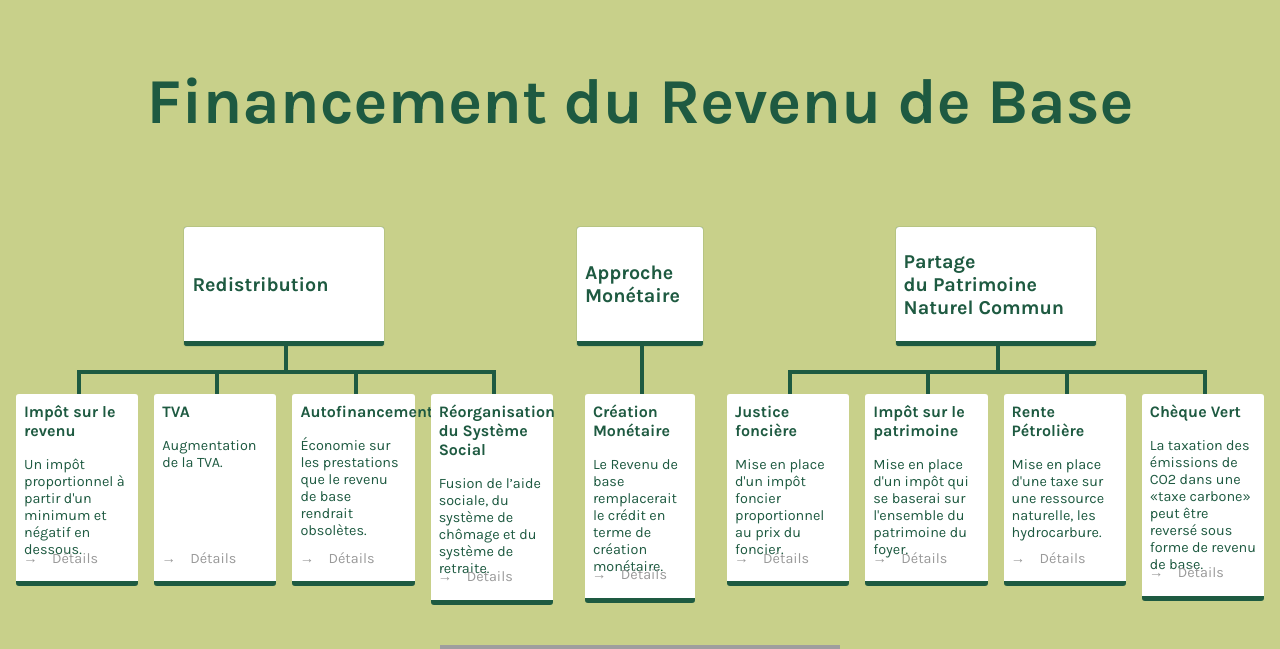
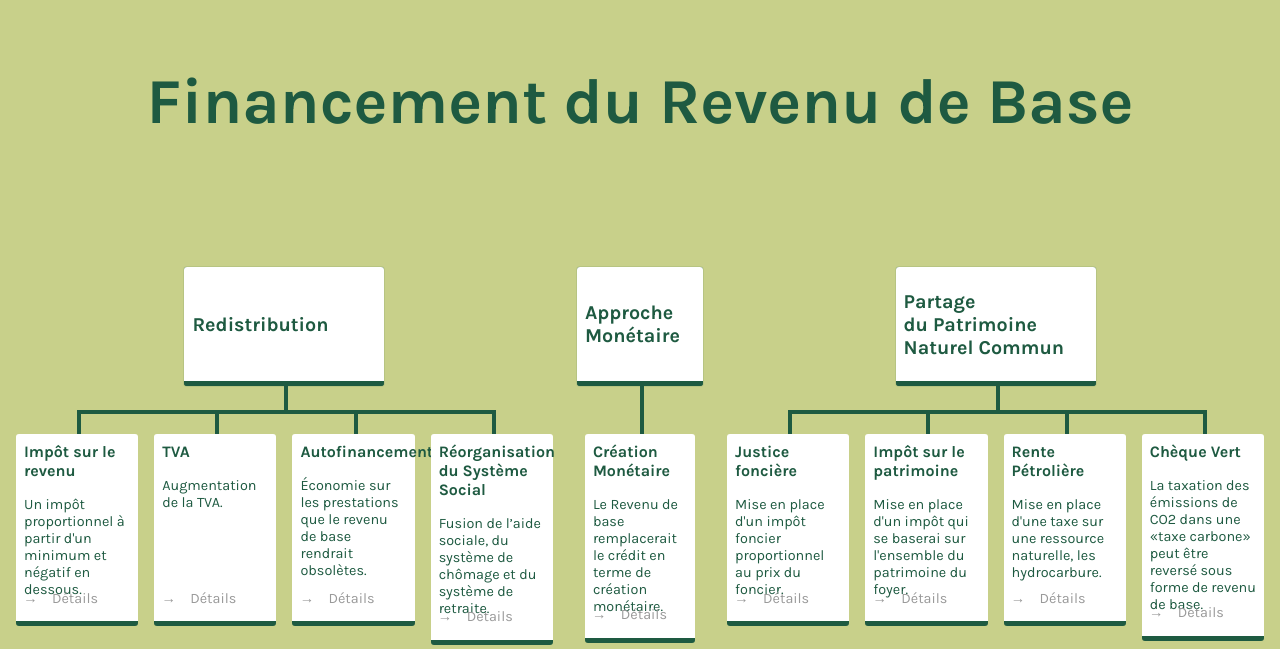
Before and after one commit to nathanaelmartel/revenu-de-base-datavisualisation, a PHP site: page /financement/index.html in a window 1280 px wide. Shown: the top 649 px of the page. Run offline with PHP 8.4, Linux system fonts and the light colour scheme; some libraries are stand-ins or nearby versions; grey boxes are pictures that could not be loaded.

Commit message:
financement

```diff
--- a/financement/css/main.css
+++ b/financement/css/main.css
@@ -100,8 +100,8 @@ body.initial .section .card-lvl-1:after, .section:hover .card-lvl-1:after {
   -webkit-box-sizing: border-box;
   -moz-box-sizing: border-box;
   box-sizing: border-box;
-  padding: .5em;
   min-height: 250px;
+  padding: 3em .5em;
 
   -webkit-transition: all 1s ease .5s;
   -ms-transition: all 1s ease .5s;
```
